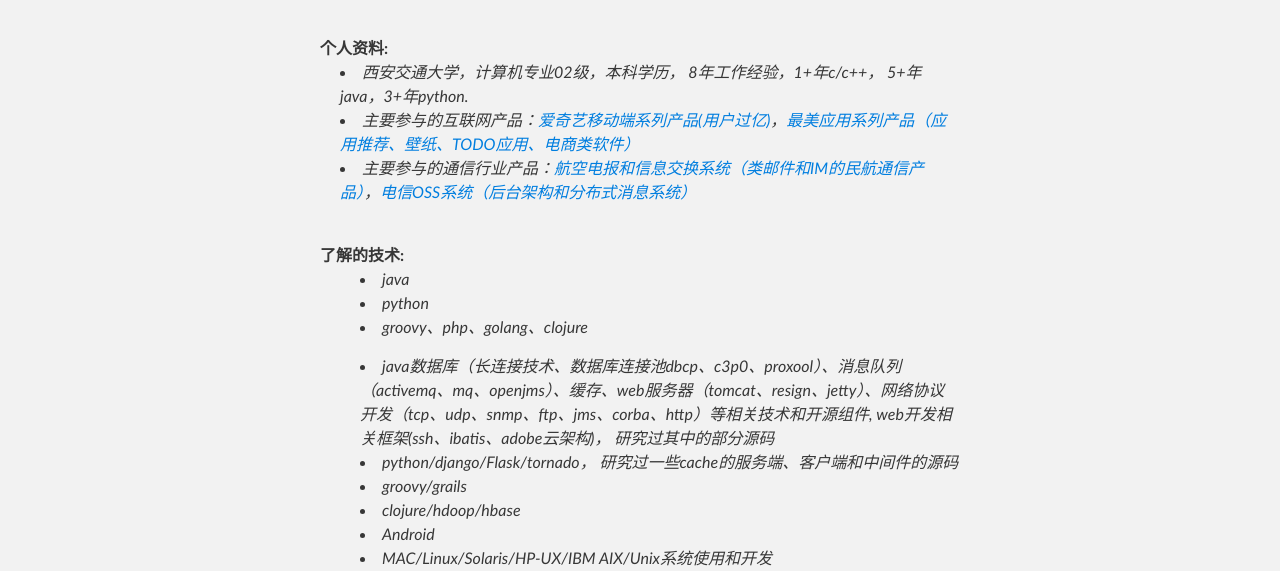
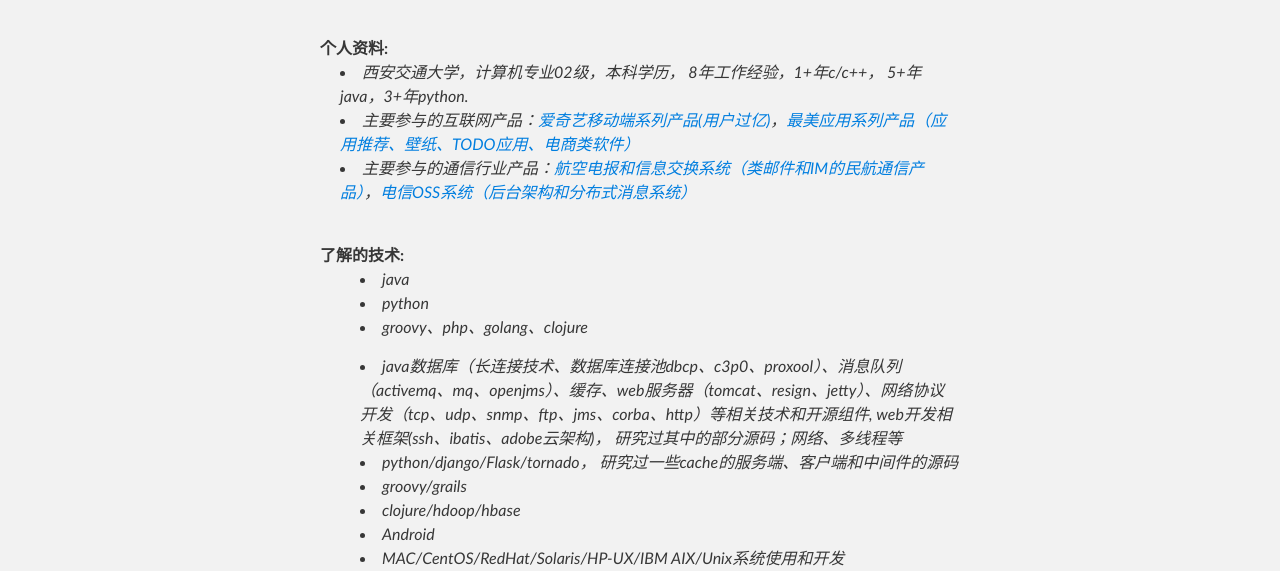
Before and after one commit to lusy20022002/lusy20022002.github.io, a plain HTML site: page index.html in a window 1280 px wide. Shown: the part 381-952 px from the top of the page. Drawn offline with Linux system fonts and the light colour scheme.

Commit message:
add content

```diff
--- a/index.html
+++ b/index.html
@@ -84,12 +84,12 @@
 <li itemprop="itemListElement">groovy、php、golang、clojure</li>
 </ul>
 <ul class="list2">
-<li itemprop="itemListElement">java数据库（长连接技术、数据库连接池dbcp、c3p0、proxool）、消息队列（activemq、mq、openjms）、缓存、web服务器（tomcat、resign、jetty）、网络协议开发（tcp、udp、snmp、ftp、jms、corba、http）等相关技术和开源组件, web开发相关框架(ssh、ibatis、adobe云架构)， 研究过其中的部分源码</li>
+<li itemprop="itemListElement">java数据库（长连接技术、数据库连接池dbcp、c3p0、proxool）、消息队列（activemq、mq、openjms）、缓存、web服务器（tomcat、resign、jetty）、网络协议开发（tcp、udp、snmp、ftp、jms、corba、http）等相关技术和开源组件, web开发相关框架(ssh、ibatis、adobe云架构)， 研究过其中的部分源码；网络、多线程等</li>
 <li itemprop="itemListElement">python/django/Flask/tornado， 研究过一些cache的服务端、客户端和中间件的源码</li>
 <li itemprop="itemListElement">groovy/grails</li>
 <li itemprop="itemListElement">clojure/hdoop/hbase</li>
 <li itemprop="itemListElement">Android</li>
-<li itemprop="itemListElement">MAC/Linux/Solaris/HP-UX/IBM AIX/Unix系统使用和开发</li>
+<li itemprop="itemListElement">MAC/CentOS/RedHat/Solaris/HP-UX/IBM AIX/Unix系统使用和开发</li>
 <li itemprop="itemListElement">GIT/SVN/CVS，bug跟踪，wiki等系统平台的搭建和维护</li>
 <li itemprop="itemListElement">数据库mysql、oracle、postgresql、sqlite、sqlserver2000、mongodb、couchbase，缓存memcached、redis，搜索elasticsearch、solr，数据仓库hadoop/hbase，用户系统（单点登陆、b/s、c/s架构、oauth2.0）的搭建、开发和优化</li>
 <li itemprop="itemListElement">一些数据协议，json、xml、protobuf、asn.1和其它一些私有的二进制协议数据处理和优化</li>
```
